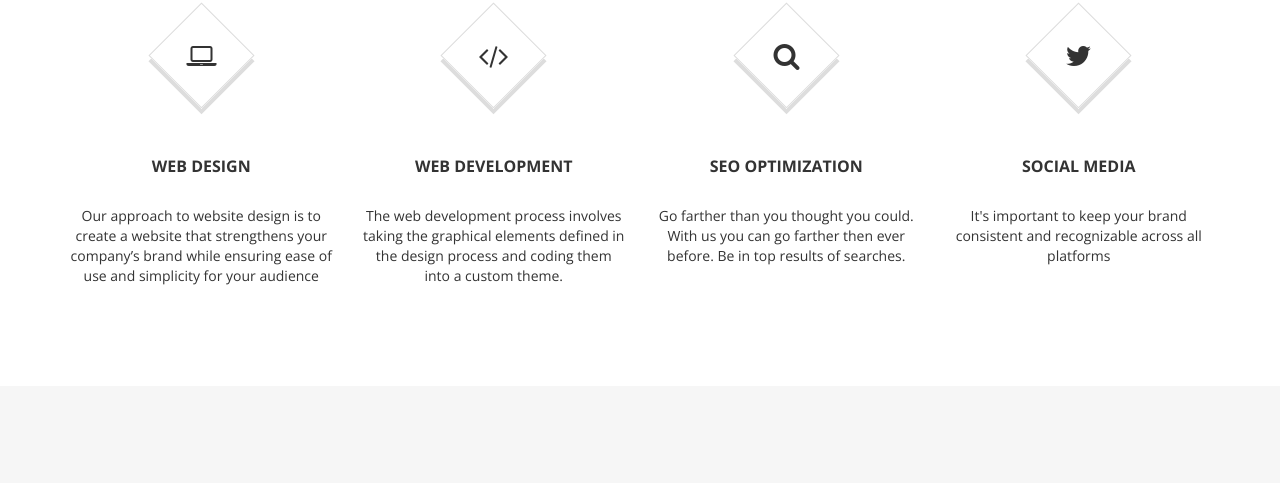
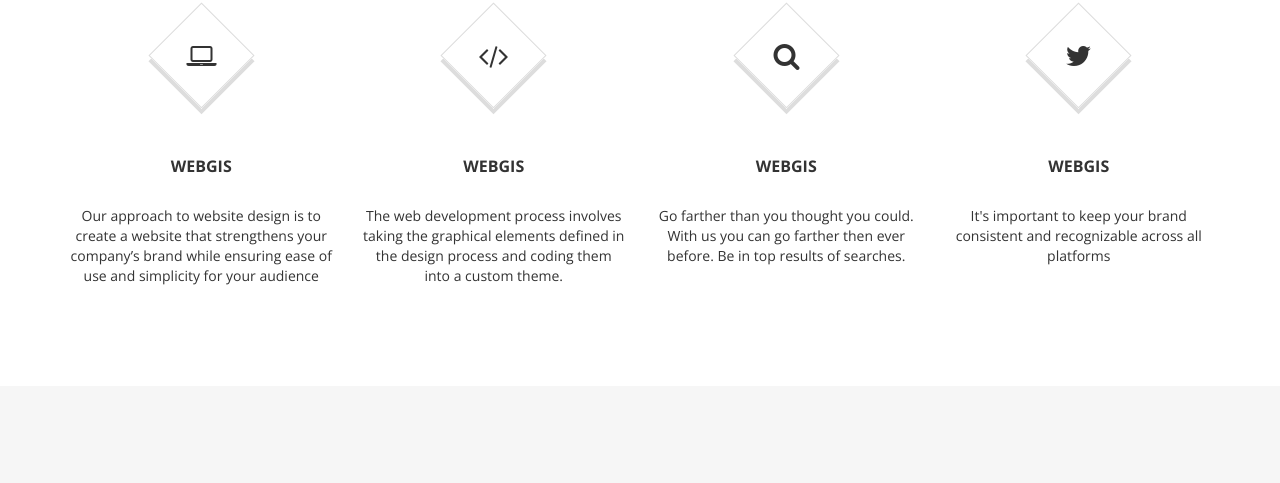
Before and after one commit to hbdber/hbdber, a plain HTML site: page index.html in a window 1280 px wide. Shown: the part 2192-2675 px from the top of the page. Drawn offline with nearby package versions, Linux system fonts and the light colour scheme.

Commit message:
Update index.html

```diff
--- a/index.html
+++ b/index.html
@@ -180,7 +180,7 @@
                             <div class="medium-rectangle rectangle">
                                 <i class="fa fa-laptop" aria-hidden="true"></i>
                             </div><!-- /.rectangle -->
-                            <h3>Web design</h3>
+                            <h3>WebGIS</h3>
                             <p>Our approach to website design is to create a website that strengthens your company’s brand while ensuring ease of use and simplicity for your audience</p>
                         </div><!-- /.feature-about -->
                     </div>
@@ -189,7 +189,7 @@
                             <div class="medium-rectangle rectangle">
                                 <i class="fa fa-code" aria-hidden="true"></i>
                             </div><!-- /.rectangle -->
-                            <h3>Web development</h3>
+                            <h3>Webgis</h3>
                             <p>The web development process involves taking the graphical elements defined in the design process and coding them into a custom theme.</p>
                         </div><!-- /.feature-about -->
                     </div>
@@ -198,7 +198,7 @@
                             <div class="medium-rectangle rectangle">
                                 <i class="fa fa-search" aria-hidden="true"></i>
                             </div><!-- /.rectangle -->
-                            <h3>SEO OPTIMIZATION</h3>
+                            <h3>WebGIS</h3>
                             <p>Go farther than you thought you could. With us you can go farther then ever before. Be in top results of searches.</p>
                         </div><!-- /.feature-about -->
                     </div>
@@ -207,7 +207,7 @@
                             <div class="medium-rectangle rectangle">
                                 <i class="fa fa-twitter" aria-hidden="true"></i>
                             </div><!-- /.rectangle -->
-                            <h3>SOCIAL MEDIA</h3>
+                            <h3>WebGIS</h3>
                             <p>It's important to keep your brand consistent and recognizable across all platforms</p>
                         </div><!-- /.feature-about -->
                     </div>
```
